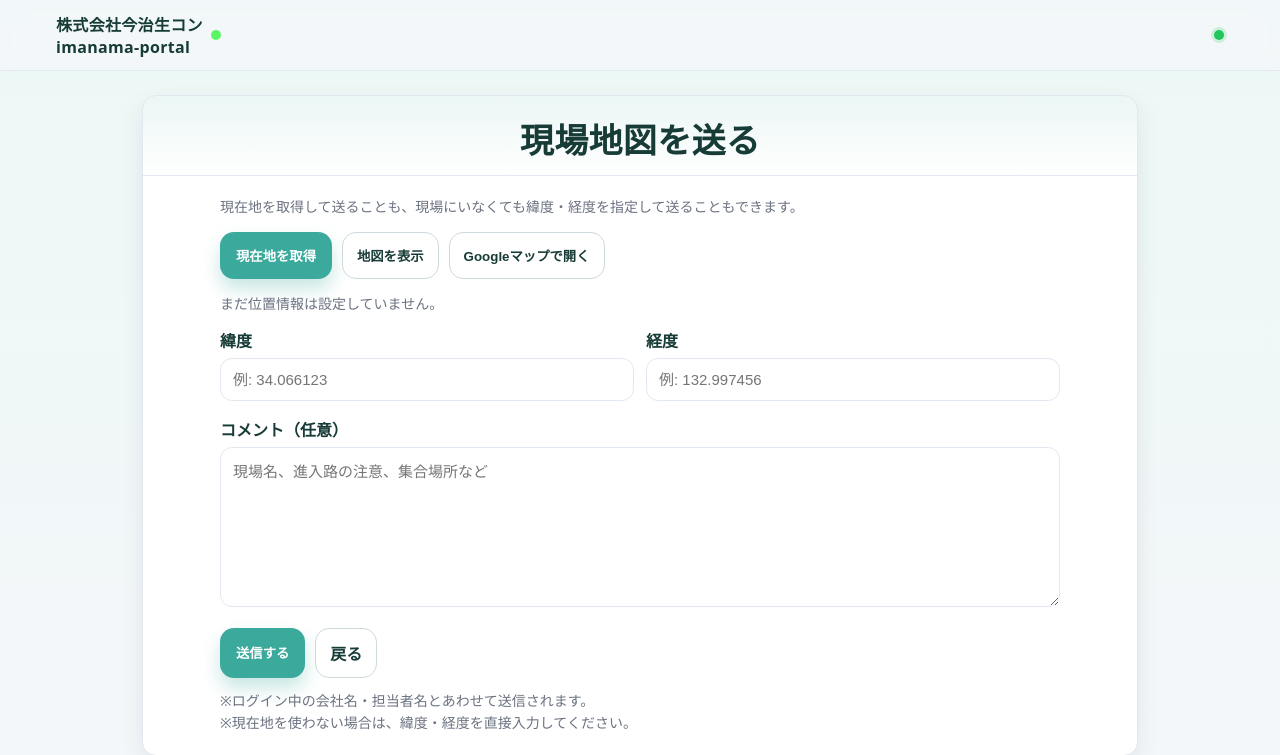
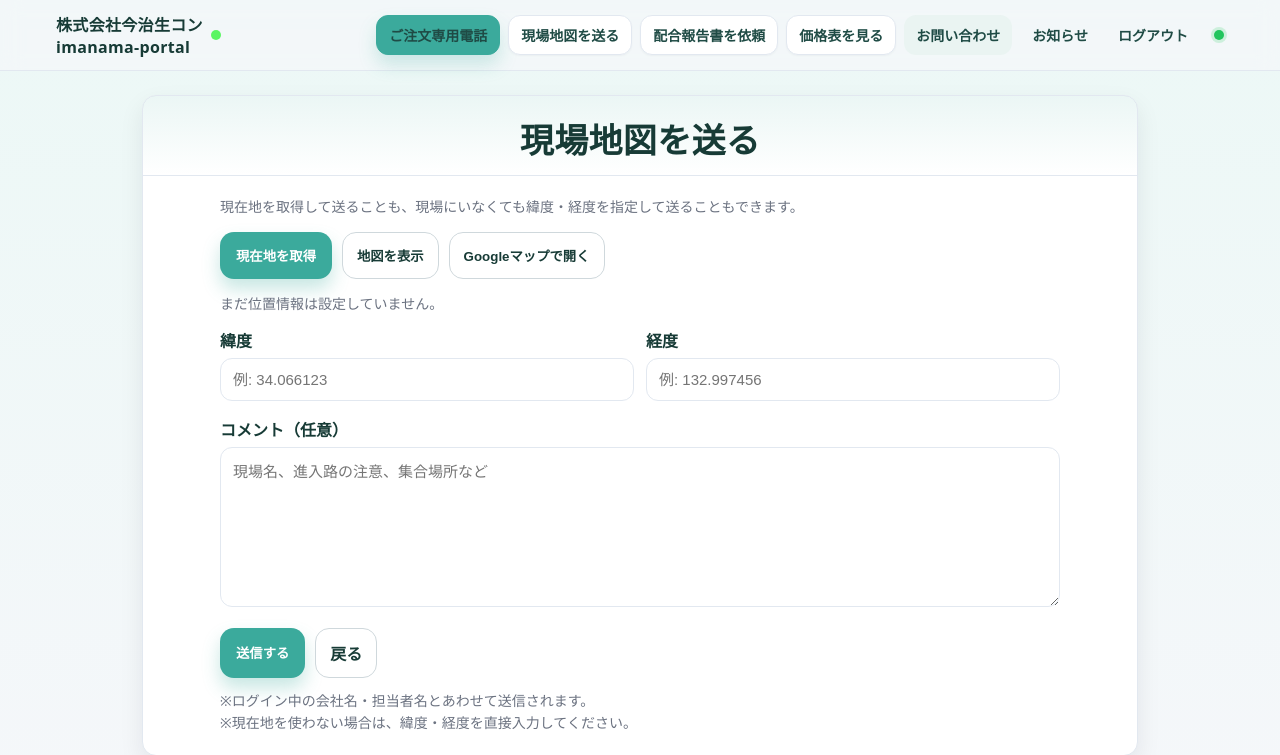
Before and after one commit to 2co2co0417/imabari-namacon-portal, a Python web app: template templates/map.html in a window 1280 px wide. Shown: the top 755 px of the page. Run offline with Jinja, Linux system fonts and the light colour scheme; the template is opened without the code that fills it, so the values that code supplies are empty.

Commit message:
ハンバーガー改良

```diff
--- a/static/css/style.css
+++ b/static/css/style.css
@@ -1263,6 +1263,7 @@ textarea:focus {
 
   font-weight: 500;    /* 少し軽く */
 }
+
 /* =========================
    作業ツール型ハンバーガーメニュー
    ========================= */
@@ -1425,27 +1426,51 @@ textarea:focus {
   transform: translateY(-7px) rotate(-45deg);
 }
 
-/* PC */
+/* PC：通常の横並びナビとして表示 */
 @media (min-width: 769px){
   .tool-menu{
     display: flex;
     align-items: center;
-    gap: 12px;
+    gap: 10px;
+    flex-wrap: wrap;
   }
 
-  .tool-menu .menu-section,
+  .tool-menu .menu-section{
+    display: flex;
+    flex-direction: row;
+    align-items: center;
+    gap: 8px;
+  }
+
+  .tool-menu .menu-heading,
   .tool-menu .menu-divider{
     display: none;
   }
 
+  .tool-menu .menu-btn{
+    min-height: 40px;
+    padding: 8px 12px;
+    font-size: 14px;
+    border-radius: 12px;
+    white-space: nowrap;
+  }
+
+  .tool-menu .menu-link{
+    padding: 8px 10px;
+    font-size: 14px;
+    white-space: nowrap;
+  }
+
   .tool-menu .menu-status{
     margin-top: 0;
+    margin-left: 6px;
     padding-top: 0;
     border-top: none;
+    white-space: nowrap;
   }
 }
 
-/* スマホ */
+/* スマホ：開閉式メニュー */
 @media (max-width: 768px){
   .menu-toggle{
     display: inline-flex;
@@ -1474,10 +1499,7 @@ textarea:focus {
     display: flex;
   }
 
-  .menu-btn{
-    width: 100%;
-  }
-
+  .menu-btn,
   .menu-link{
     width: 100%;
   }
--- a/static/js/main.js
+++ b/static/js/main.js
@@ -24,15 +24,10 @@
     toggle.setAttribute('aria-expanded', 'true');
   }
 
-  function toggleMenu(){
-    const isOpen = nav.classList.contains('open');
-    if (isOpen) closeMenu();
-    else openMenu();
-  }
-
   toggle.addEventListener('click', function(e){
     e.stopPropagation();
-    toggleMenu();
+    if (nav.classList.contains('open')) closeMenu();
+    else openMenu();
   });
 
   document.addEventListener('click', function(e){
@@ -47,12 +42,6 @@
     });
   });
 
-  document.addEventListener('keydown', function(e){
-    if (e.key === 'Escape'){
-      closeMenu();
-    }
-  });
-
   window.addEventListener('resize', function(){
     if (window.innerWidth > 768){
       closeMenu();
--- a/templates/base.html
+++ b/templates/base.html
@@ -9,13 +9,13 @@
 <link rel="apple-touch-icon" href="{{ url_for('static', filename='icon.png') }}">
 <link rel="icon" type="image/png" href="{{ url_for('static', filename='icon.png') }}">
 
-<link rel="stylesheet" href="{{ url_for('static', filename='css/style.css', v='6') }}">
+<link rel="stylesheet" href="{{ url_for('static', filename='css/style.css', v='7') }}">
 {% block head %}{% endblock %}
 </head>
 <body>
   <header class="topbar">
     <div class="topbar-inner">
-      <a href="{{ url_for('dashboard') }}" class="brand">
+      <a href="{% block brand_href %}{{ url_for('index') }}{% endblock %}" class="brand">
         <div class="brand-text">
           <div class="company">株式会社今治生コン</div>
           <div class="service">imanama-portal</div>
@@ -35,33 +35,8 @@
         <span></span>
       </button>
 
-      <nav class="nav tool-menu" id="global-nav" aria-label="作業メニュー">
-        <div class="menu-section">
-          <div class="menu-heading">業務</div>
-
-          <a href="tel:0898XXXXXXXX" class="menu-btn menu-btn-call">ご注文専用電話</a>
-          <a href="{{ url_for('map_form') }}" class="menu-btn">現場地図を送る</a>
-          <a href="{{ url_for('report_request') }}" class="menu-btn">配合報告書を依頼</a>
-          <a href="{{ url_for('price') }}" class="menu-btn">価格表を見る</a>
-          <a href="{{ url_for('contact') }}" class="menu-btn menu-btn-sub">お問い合わせ</a>
-        </div>
-
-        <div class="menu-divider"></div>
-
-        <div class="menu-section">
-          <div class="menu-heading">情報</div>
-
-          <a href="{{ url_for('news_list') }}" class="menu-link">お知らせ</a>
-          <a href="{{ url_for('business_info') }}" class="menu-link">営業案内</a>
-          <a href="{{ url_for('delivery_area') }}" class="menu-link">配達エリア</a>
-          <a href="{{ url_for('truck_sizes') }}" class="menu-link">車両サイズ</a>
-        </div>
-
-        <div class="menu-divider"></div>
-
-        <div class="menu-section">
-          <a href="{{ url_for('logout') }}" class="menu-link logout-link">ログアウト</a>
-        </div>
+      <nav class="nav tool-menu" id="global-nav" aria-label="グローバルメニュー">
+        {% block global_nav %}{% endblock %}
 
         <div class="menu-status" title="営業状況">
           <span class="dot" aria-hidden="true"></span>
@@ -85,7 +60,7 @@
     {% block content %}{% endblock %}
   </main>
 
-  <script src="{{ url_for('static', filename='js/main.js', v='6') }}"></script>
+  <script src="{{ url_for('static', filename='js/main.js', v='7') }}"></script>
   {% block scripts %}{% endblock %}
 </body>
 </html>
--- a/templates/base_private.html
+++ b/templates/base_private.html
@@ -2,9 +2,31 @@
 
 {% block title %}取引先専用｜株式会社今治生コン{% endblock %}
 
+{% block brand_href %}{{ url_for('dashboard') }}{% endblock %}
+
 {% block global_nav %}
-  <a href="{{ url_for('dashboard') }}">業務メニュー</a>
-  <a href="{{ url_for('news_list') }}">お知らせ</a>
-  <a href="{{ url_for('price') }}">価格表</a>
-  <a href="{{ url_for('logout') }}">ログアウト</a>
+  <div class="menu-section">
+    <div class="menu-heading">業務</div>
+
+    <a href="tel:{{ order_phone|replace('-', '') }}" class="menu-btn menu-btn-call">
+      ご注文専用電話
+    </a>
+    <a href="{{ url_for('map_send') }}" class="menu-btn">現場地図を送る</a>
+    <a href="{{ url_for('mix_report') }}" class="menu-btn">配合報告書を依頼</a>
+    <a href="{{ url_for('price') }}" class="menu-btn">価格表を見る</a>
+    <a href="{{ url_for('client_contact') }}" class="menu-btn menu-btn-sub">お問い合わせ</a>
+  </div>
+
+  <div class="menu-divider"></div>
+
+  <div class="menu-section">
+    <div class="menu-heading">情報</div>
+    <a href="{{ url_for('news_list') }}" class="menu-link">お知らせ</a>
+  </div>
+
+  <div class="menu-divider"></div>
+
+  <div class="menu-section">
+    <a href="{{ url_for('logout') }}" class="menu-link logout-link">ログアウト</a>
+  </div>
 {% endblock %}
```
Also changed, not shown: templates/base_public.html (+7 -3 lines).
